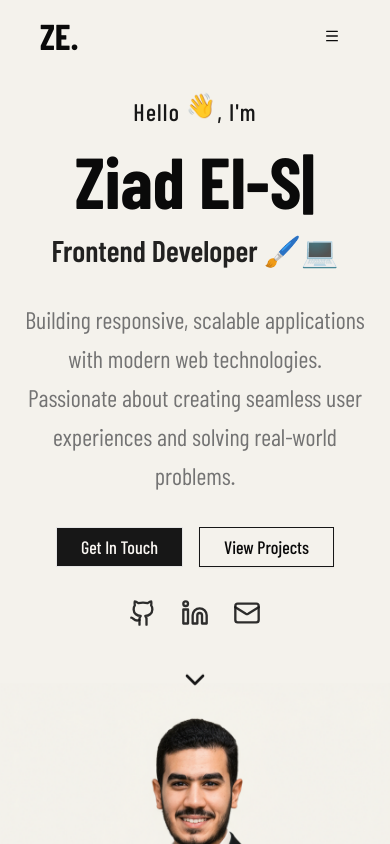
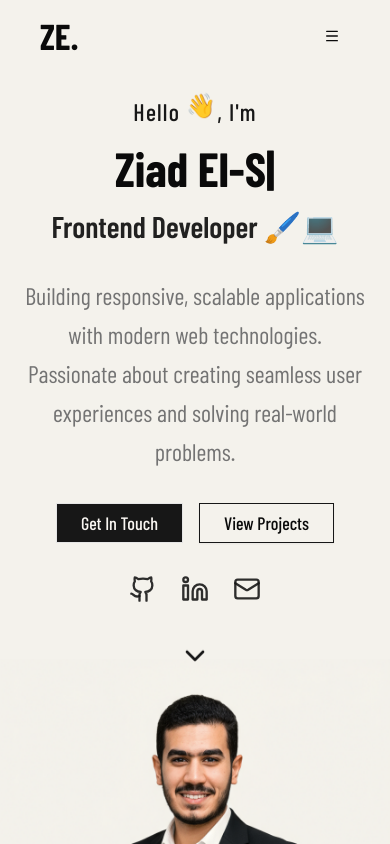
Before and after one commit to ZiadElsayed01/Portfolio, a React (Vite) app: page / in a window 390 px wide. Shown: the top 844 px of the page. Built offline with nearby package versions, Linux system fonts and the light colour scheme; a web font is replaced by a local one.

Commit message:
Fix Typewriter

```diff
--- a/src/components/Hero.tsx
+++ b/src/components/Hero.tsx
@@ -41,7 +41,7 @@ const Hero = () => {
             <p className="text-primary text-2xl font-medium tracking-wider">
               Hello <span className="inline-block animate-bounce">👋</span>, I'm
             </p>
-            <div className="text-7xl font-bold">
+            <div className="text-5xl md:text-7xl font-bold">
               <Typewriter
                 options={{
                   strings: ["Ziad El-Sayed"],
```
